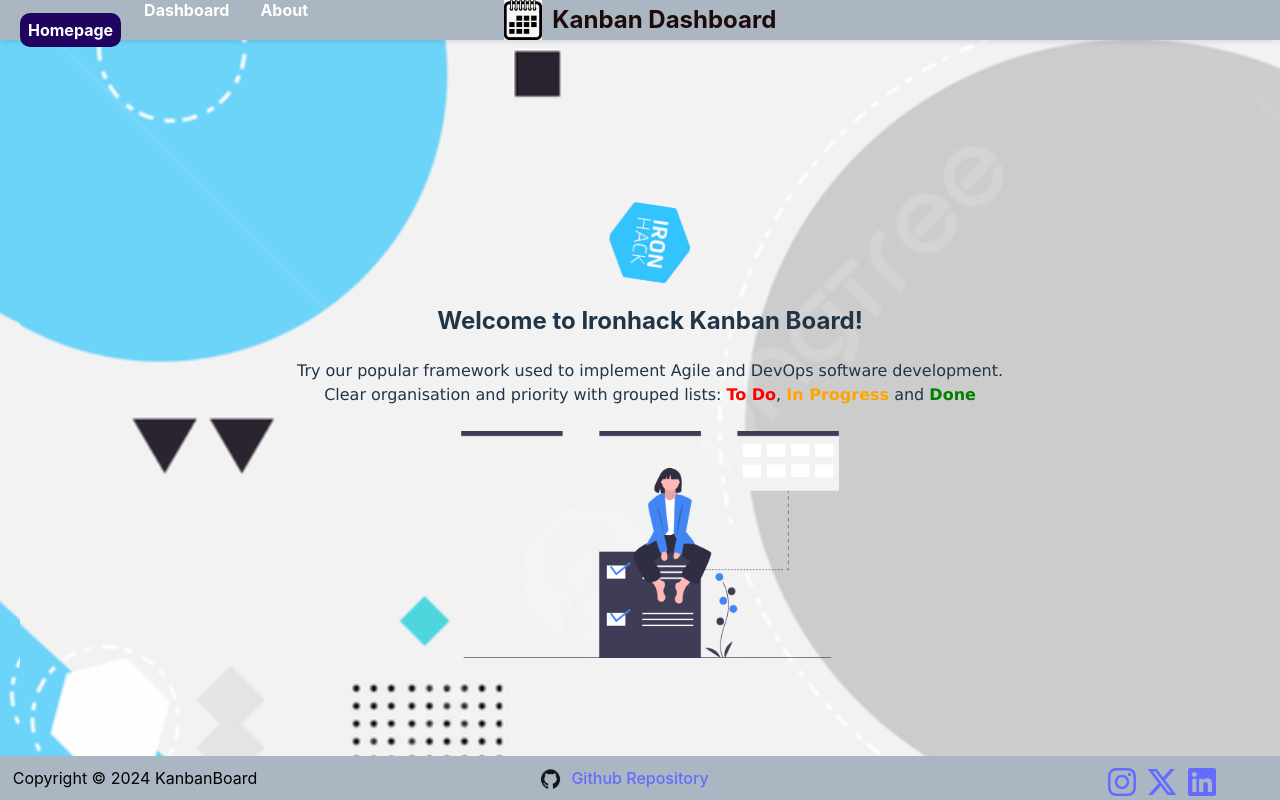
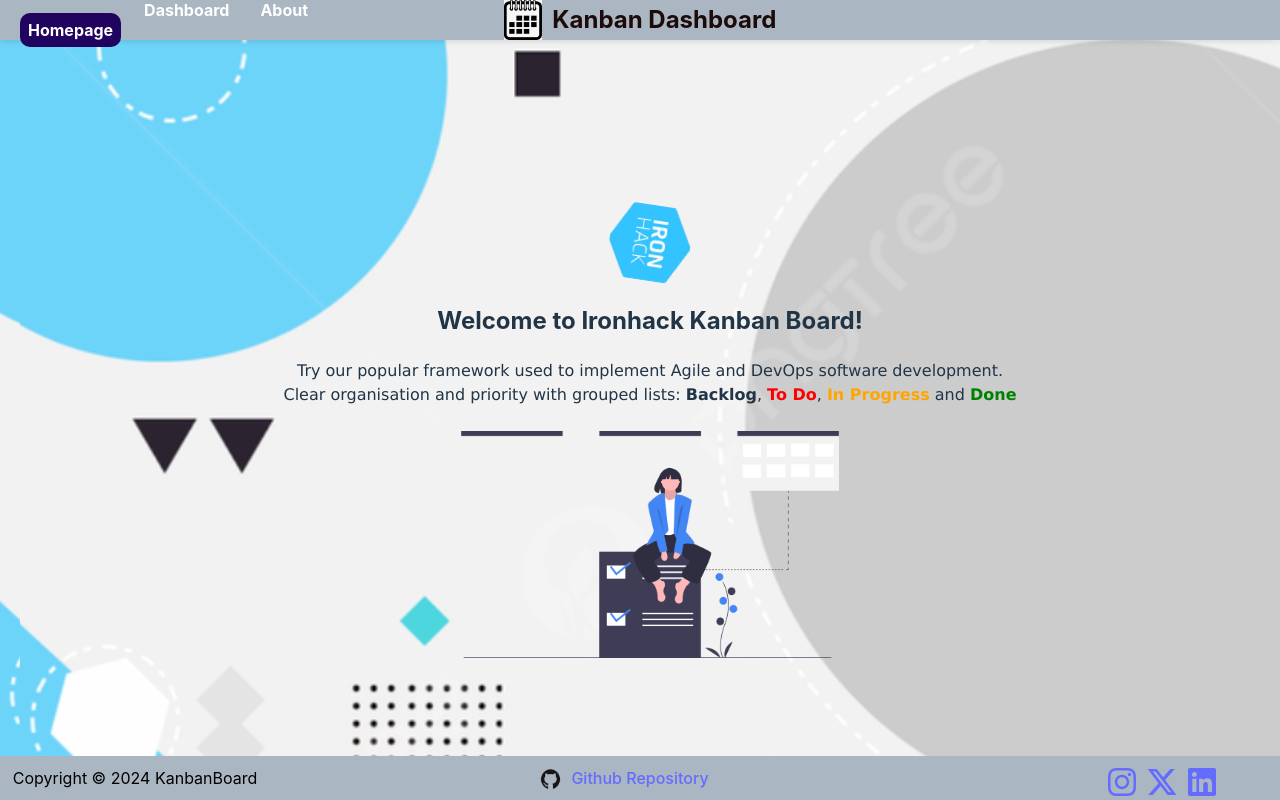
Before and after one commit to priya337/React-App-Project, a React (Vite) app in the folder vite-project/: page / in a window 1280 px wide. Built offline with nearby package versions, Linux system fonts and the light colour scheme.

Commit message:
added Backlog on the Homepage

```diff
--- a/vite-project/src/Homepage.jsx
+++ b/vite-project/src/Homepage.jsx
@@ -14,6 +14,10 @@
       </p>
       <p>
         Clear organisation and priority with grouped lists:{" "}
+        <strong>
+          <span style={{ color: "backlog" }}>Backlog</span>
+        </strong>
+        ,{" "}
         <strong>
           <span style={{ color: "red" }}>To Do</span>
         </strong>
```
